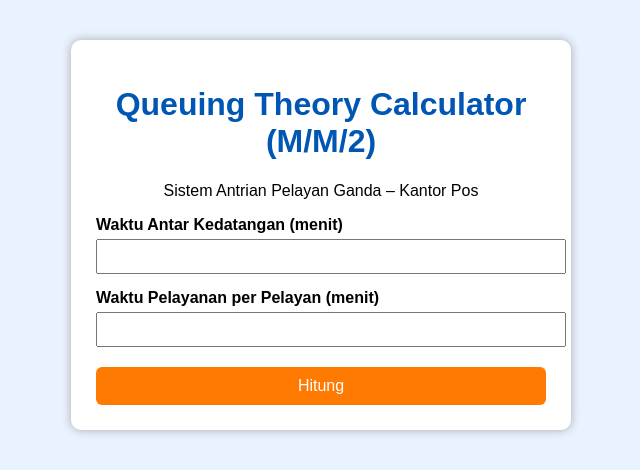
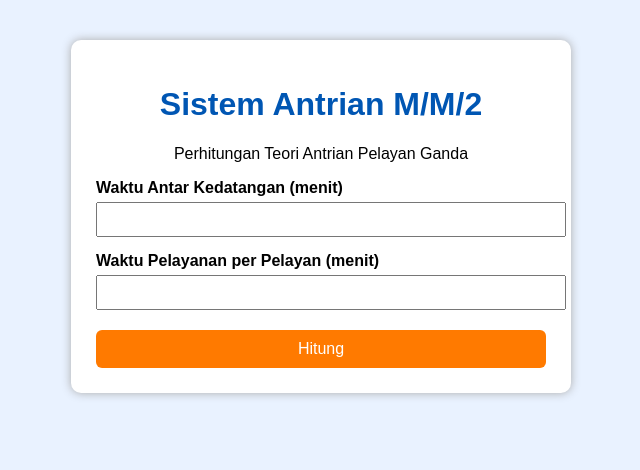
Before and after one commit to RINDIANINURCAHYANI/Tugas-2-pemodelan, a Flask app: page / in a window 1280 px wide. Shown: the top 470 px of the page, without its empty margins (319-959 px from the left). Run offline with Flask 3, Linux system fonts and the light colour scheme.

Commit message:
Update index.html

```diff
--- a/templates/index.html
+++ b/templates/index.html
@@ -8,8 +8,8 @@
 <body>
 
 <div class="container">
-    <h1>Queuing Theory Calculator (M/M/2)</h1>
-    <p>Sistem Antrian Pelayan Ganda – Kantor Pos</p>
+    <h1>Sistem Antrian M/M/2</h1>
+    <p>Perhitungan Teori Antrian Pelayan Ganda</p>
 
     <form method="POST">
         <label>Waktu Antar Kedatangan (menit)</label>
@@ -23,18 +23,17 @@
 
     {% if hasil %}
         {% if hasil == "error" %}
-            <p class="error">Input tidak valid!</p>
+            <p class="error">Input tidak valid atau sistem tidak stabil!</p>
         {% else %}
-            <div class="result">
-                <h2>Hasil Perhitungan</h2>
-                <p>Laju Kedatangan (λ): {{ hasil.lambda }}</p>
-                <p>Laju Pelayanan (μ): {{ hasil.mu }}</p>
-                <p>Pemanfaatan Pelayan (ρ): {{ hasil.rho }}</p>
-                <p>Waktu Rata-rata dalam Sistem (W): {{ hasil.W }} menit</p>
-                <p>Waktu Rata-rata dalam Antrian (Wq): {{ hasil.Wq }} menit</p>
+        <div class="result">
+            <p>Laju Kedatangan (λ): {{ hasil.lambda }}</p>
+            <p>Laju Pelayanan (μ): {{ hasil.mu }}</p>
+            <p>Pemanfaatan (ρ): {{ hasil.rho }}</p>
+            <p>Waktu Sistem (W): {{ hasil.W }} menit</p>
+            <p>Waktu Antrian (Wq): {{ hasil.Wq }} menit</p>
 
-                <img src="{{ url_for('static', filename='grafik.png') }}" alt="Grafik Antrian">
-            </div>
+            <img src="{{ url_for('static', filename='grafik.png') }}">
+        </div>
         {% endif %}
     {% endif %}
 </div>
```
